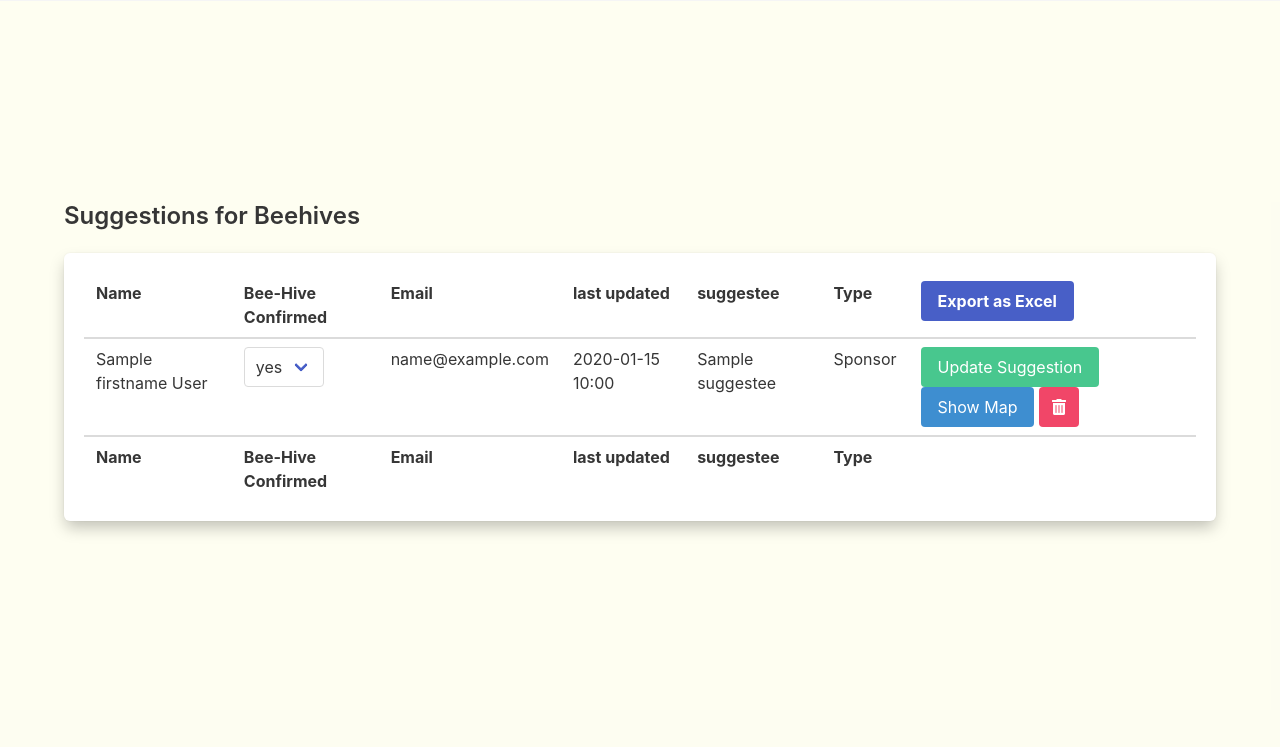
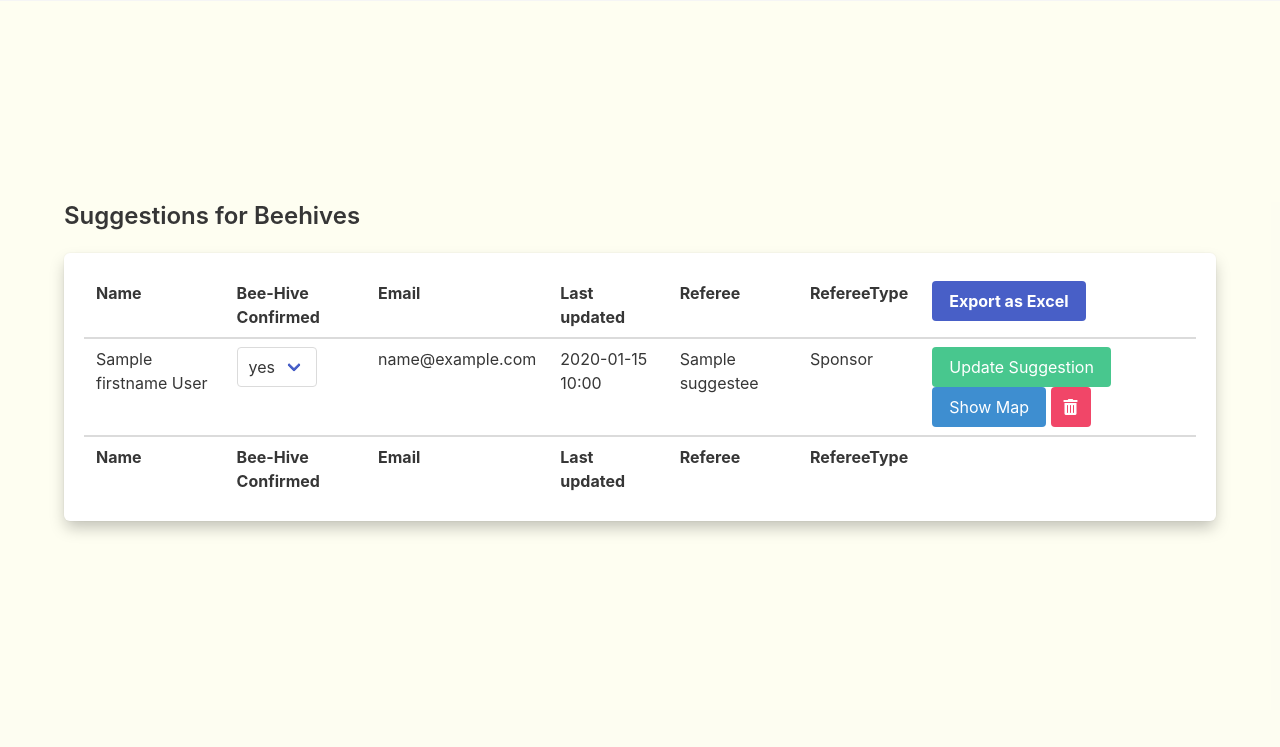
Before and after one commit to nghoa/beeMapBeeWare, a Flask app: template app/templates/dashboard.html in a window 1280 px wide. Shown: the part 53-800 px from the top of the page. Run offline with Flask 2, Linux system fonts and the light colour scheme; the template is opened without the code that fills it: most values are stand-ins (such as "Sample title", 1, 10 or a date in 2020); some libraries are stand-ins or nearby versions.

Commit message:
added capitals letters and changed long useful description to short one

```diff
--- a/app/templates/dashboard.html
+++ b/app/templates/dashboard.html
@@ -25,9 +25,9 @@
         <th>{{ gettext("Name") }}</th>
         <th>{{ gettext("Bee-Hive Confirmed") }}</th>
         <th>{{ gettext("Email") }}</th>
-        <th>{{ gettext("last updated") }}</th>
-        <th>{{ gettext("suggestee") }}</th>
-        <th>{{ gettext("Type") }}</th>
+        <th>{{ gettext("Last updated") }}</th>
+        <th>{{ gettext("Referee") }}</th>
+        <th>{{ gettext("RefereeType") }}</th>
         <th>
           <div>
             <a class="button is-link" href="/admin/export">{{ gettext("Export as Excel") }}</a>
@@ -40,9 +40,9 @@
         <th>{{ gettext("Name") }}</th>
         <th>{{ gettext("Bee-Hive Confirmed") }}</th>
         <th>{{ gettext("Email") }}</th>
-        <th>{{ gettext("last updated") }}</th>
-        <th>{{ gettext("suggestee") }}</th>
-        <th>{{ gettext("Type") }}</th>
+        <th>{{ gettext("Last updated") }}</th>
+        <th>{{ gettext("Referee") }}</th>
+        <th>{{ gettext("RefereeType") }}</th>
         <th></th>
       </tr>
     </tfoot>
```
Also changed, not shown: app/services/validation.py (+7 -7 lines), app/translations/fi/LC_MESSAGES/messages.po, 2 other files.
